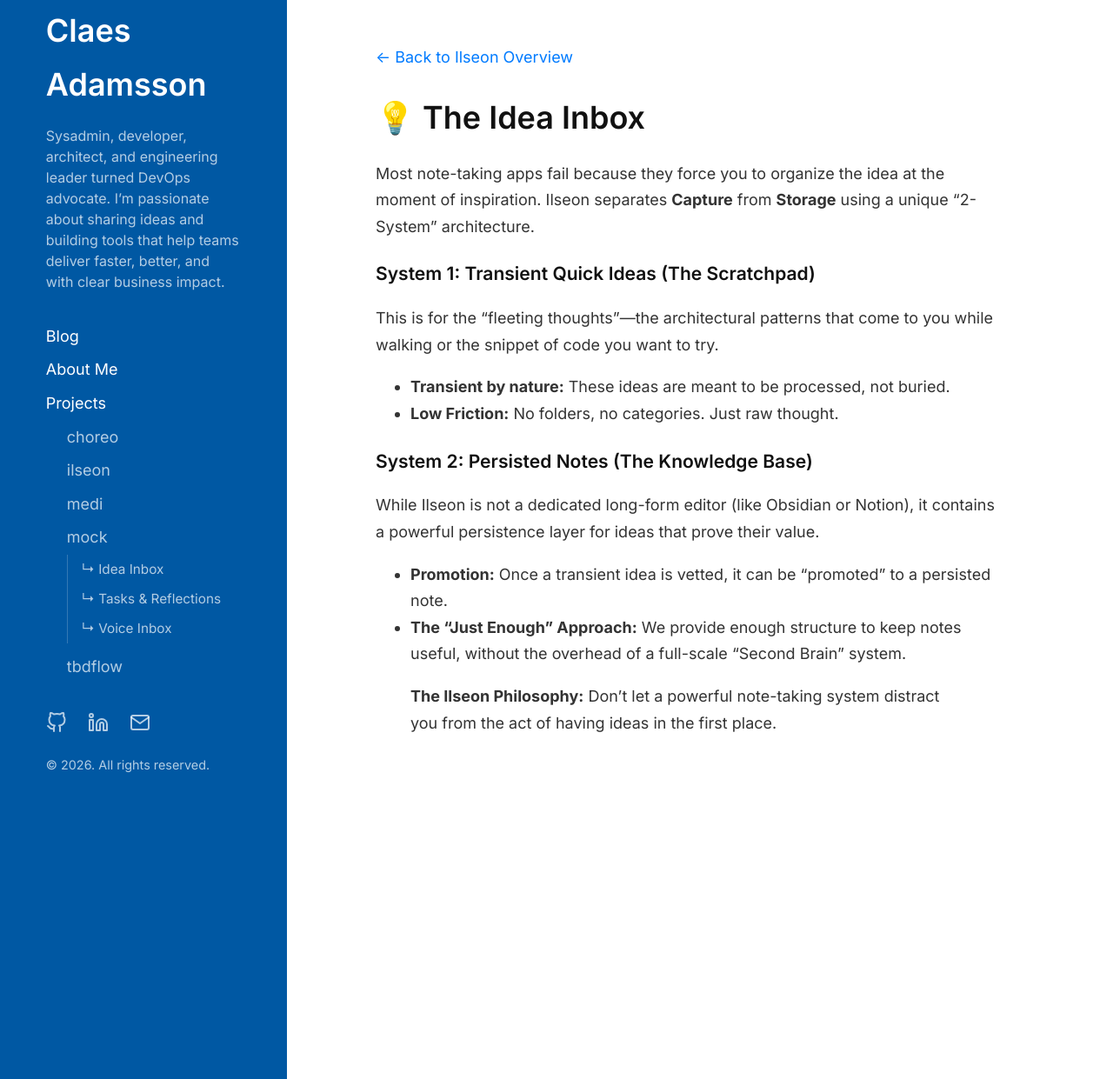
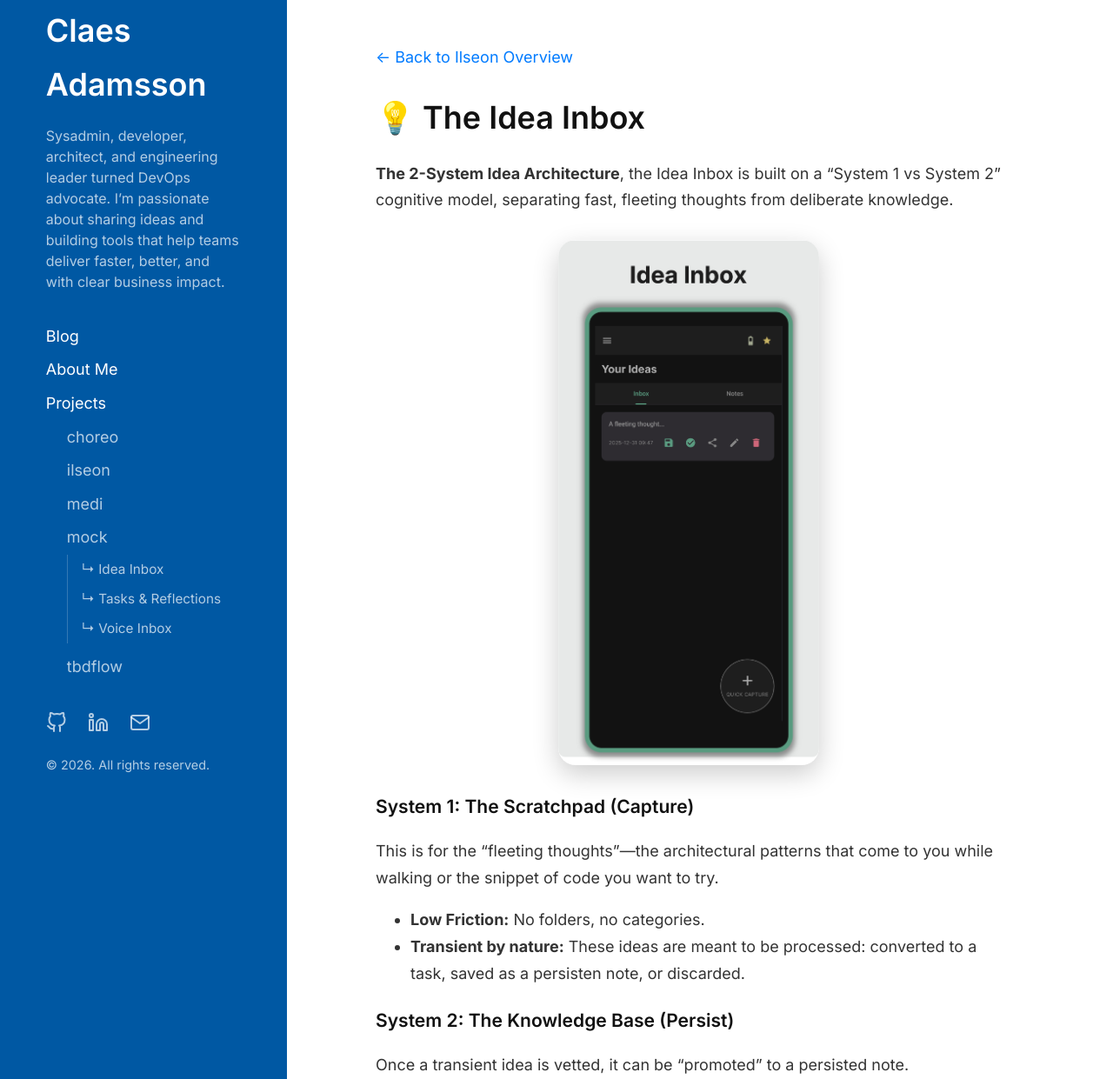
Before and after one commit to cladam/cladam.github.io, a Jekyll site: the page built from _projects/mock/ideas.md, in a window 1280 px wide and 1400 px high, cut to the strip 159-1400 px from the top of the window. Shown: the whole strip at 87% size. Built offline with Jekyll 4.4.1, drawn with Linux system fonts in a browser that asks for light colours; some of the changed text lies outside the part shown.

Commit message:
fix: update mock Idea Inbox

```diff
--- a/_projects/mock/ideas.md
+++ b/_projects/mock/ideas.md
@@ -8,16 +8,24 @@ parent: "mock"
 
 # 💡 The Idea Inbox
 
-Most note-taking apps fail because they force you to organize the idea at the moment of inspiration. Ilseon separates **Capture** from **Storage** using a unique "2-System" architecture.
+**The 2-System Idea Architecture**, the Idea Inbox is built on a "System 1 vs System 2" cognitive model, separating fast, fleeting thoughts from deliberate knowledge.
 
-### System 1: Transient Quick Ideas (The Scratchpad)
+<div style="display: flex; justify-content: center; margin: 30px 0;">
+	<img src="/assets/images/ilseon-screenshot-PS8.png" alt="Idea Inbox List" style="width: 300px; border-radius: 20px; box-shadow: 0 10px 30px rgba(0,0,0,0.2);"/>
+</div>
+
+### System 1: The Scratchpad (Capture)
+
 This is for the "fleeting thoughts"—the architectural patterns that come to you while walking or the snippet of code you want to try.
-* **Transient by nature:** These ideas are meant to be processed, not buried.
-* **Low Friction:** No folders, no categories. Just raw thought.
 
-### System 2: Persisted Notes (The Knowledge Base)
-While Ilseon is not a dedicated long-form editor (like Obsidian or Notion), it contains a powerful persistence layer for ideas that prove their value.
-* **Promotion:** Once a transient idea is vetted, it can be "promoted" to a persisted note.
-* **The "Just Enough" Approach:** We provide enough structure to keep notes useful, without the overhead of a full-scale "Second Brain" system.
+* **Low Friction:** No folders, no categories.
+* **Transient by nature:** These ideas are meant to be processed: converted to a task, saved as a persisten note, or discarded.
+
+### System 2: The Knowledge Base (Persist)
+
+Once a transient idea is vetted, it can be "promoted" to a persisted note.
+
+* **Markdown Support:** Basic formatting for code snippets and structured lists using a formatting bar.
+* **The "Just Enough" Approach:** We provide enough structure to keep notes useful without the overhead of a full-scale "Second Brain" system.
 
 > **The Ilseon Philosophy:** Don't let a powerful note-taking system distract you from the act of having ideas in the first place.
```
Also changed, not shown: assets/images/ilseon-screenshot-PS8.png (added).
